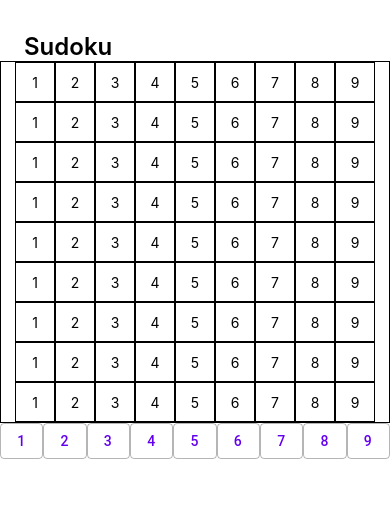
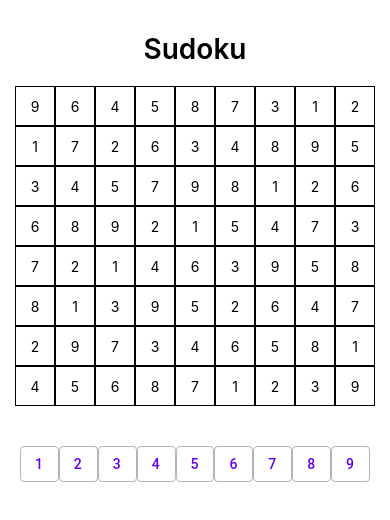
Before and after one commit to cheemurakami/react-native-sudoku, a React Native app: screen / in a window 390 px wide. Shown: the top 520 px of the page. Built offline with nearby package versions, Linux system fonts and the light colour scheme; what react-native would draw is missing.

Commit message:
displayed answers in 9x9 grid

```diff
--- a/App.tsx
+++ b/App.tsx
@@ -25,6 +25,17 @@ declare const global: {HermesInternal: null | {}};
 const App = () => {
   const nums: number[] = [1, 2, 3, 4, 5, 6, 7, 8, 9];
 
+  const answers: number[][] = [
+    [9, 6, 4, 5, 8, 7, 3, 1, 2],
+    [1, 7, 2, 6, 3, 4, 8, 9, 5],
+    [3, 4, 5, 7, 9, 8, 1, 2, 6],
+    [6, 8, 9, 2, 1, 5, 4, 7, 3],
+    [7, 2, 1, 4, 6, 3, 9, 5, 8],
+    [8, 1, 3, 9, 5, 2, 6, 4, 7],
+    [2, 9, 7, 3, 4, 6, 5, 8, 1],
+    [4, 5, 6, 8, 7, 1, 2, 3, 9],
+  ];
+
   return (
     <>
       <StatusBar barStyle="dark-content" />
@@ -39,12 +50,12 @@ const App = () => {
 
             <View style={styles.gridContainer}>
               <View>
-                {nums.map((row) => {
+                {answers.map((answerRows) => {
                   return (
-                    <View style={styles.row} key={row}>
-                      {nums.map((num) => {
+                    <View style={styles.row}>
+                      {answerRows.map((num) => {
                         return (
-                          <View style={styles.cell} key={num}>
+                          <View style={styles.cell}>
                             <Text style={styles.cellText}>{num}</Text>
                           </View>
                         );
@@ -61,7 +72,6 @@ const App = () => {
     </>
   );
 };
-
 const styles = StyleSheet.create({
   scrollView: {
     backgroundColor: Colors.lighter,
@@ -75,9 +85,10 @@ const styles = StyleSheet.create({
     backgroundColor: Colors.lighter,
   },
   sectionTitle: {
-    fontSize: 24,
+    fontSize: 28,
     fontWeight: '600',
     color: Colors.black,
+    textAlign: 'center',
   },
   row: {
     flexDirection: 'row',
@@ -93,8 +104,9 @@ const styles = StyleSheet.create({
   },
   gridContainer: {
     flexDirection: 'row',
-    borderWidth: 1,
     justifyContent: 'center',
+    marginBottom: 20,
+    marginTop: 20,
   },
 });
 
--- a/components/NumberSection.tsx
+++ b/components/NumberSection.tsx
@@ -28,6 +28,7 @@ const NumberSection = (props: Props) => {
 const styles = StyleSheet.create({
   numberSectionContainer: {
     flexDirection: 'row',
+    margin: 20,
   },
   numButton: {
     flex: 1,
```
